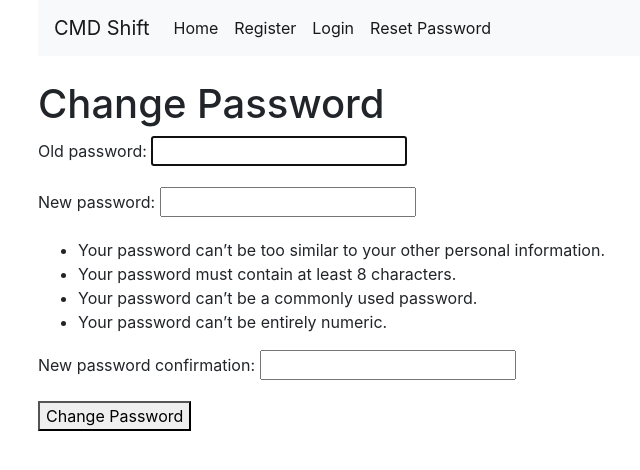
After one commit to Gauravwalia007/Django_custom_Admin, a Django app: page /accounts/change_password in a window 1280 px wide. The commit adds this page. Shown: the top 470 px of the page, without its empty margins (47-687 px from the left). Run offline with Django 3.2, Linux system fonts and the light colour scheme; some libraries are stand-ins or nearby versions.

Commit message:
added Reset_password, redefined navbar, redefined urls and redirect system through namespaces

```diff
--- a/cmdshift/accounts/urls.py
+++ b/cmdshift/accounts/urls.py
@@ -2,9 +2,10 @@ from django.contrib import admin
 from django.urls import path,include
 from django.contrib.auth.views import LoginView,LogoutView
 from . import views
-
-
-
+from django.contrib.auth.views import (
+    PasswordResetView,PasswordResetDoneView,
+    PasswordResetConfirmView,PasswordResetCompleteView
+    )
 
 
 urlpatterns = [
@@ -13,6 +14,13 @@ urlpatterns = [
     path('info',views.info,name='info'),
     path('login',LoginView.as_view(template_name='login.html'),name='login'),
     path('logout',LogoutView.as_view(template_name='logout.html'),name='logout'),
-    path('profile',views.profile,name='profile')
+    path('profile',views.profile,name='profile'),
+    path('profile/',views.profile,name='profile'),
+    path('edit_profile',views.edit_profile,name='edit_profile'),
+    path('change_password',views.change_password,name='change_password'),
+    path('password_reset',PasswordResetView.as_view(template_name='password_reset.html'),name='password_reset'),
+    path('password_reset_confrim',PasswordResetDoneView.as_view(template_name='password_reset_done.html'),name='password_reset_done'),
+    path('reset/<uidb64>/<token>',PasswordResetConfirmView.as_view(template_name='password_reset_confirm.html'),name='password_reset_confirm'),
+    path('reset/done',PasswordResetCompleteView.as_view(template_name='password_reset_complete.html'),name='password_reset_complete'),
 
 ]
--- a/cmdshift/accounts/views.py
+++ b/cmdshift/accounts/views.py
@@ -1,8 +1,10 @@
 from django.shortcuts import render,redirect,HttpResponse
 from .models import Users
 from django.contrib import messages
-from .forms import RegistrationForm
-
+from .forms import RegistrationForm,EditProfileForm
+from django.contrib.auth.forms import PasswordChangeForm
+from django.contrib.auth import update_session_auth_hash
+from django.urls import reverse
 
 def home(request):
     return render(request,'home.html')
@@ -13,7 +15,7 @@ def register(request):
         form = RegistrationForm(request.POST)
         if form.is_valid():
             form.save()
-            return redirect('login')
+            return redirect(reverse('accounts:login'))
         else:
             return render(request,'register.html',{'form':form})
     else:
@@ -24,7 +26,7 @@ def register(request):
 
 def info(request):
     if request.method=='POST':
-        return redirect('/')
+        return redirect(reverse('accounts:home'))
     else:
         user=Users.objects.all().last()
         return render(request,'info.html',{'user':user})
@@ -32,3 +34,29 @@ def info(request):
 def profile(request):
     user=request.user
     return render(request,'profile.html',{'user':user})
+
+
+def edit_profile(request):
+    if request.method=='POST':
+        form = EditProfileForm(request.POST,instance=request.user)
+        if form.is_valid():
+            form.save()
+            return redirect(reverse('accounts:profile'))
+        # else:
+        #     return render(request,'editprofile.html',{'form':form})
+    else:
+        form = EditProfileForm(instance=request.user)
+        return render(request,'edit_profile.html',{'form':form})
+
+def change_password(request):
+    if request.method=='POST':
+        form = PasswordChangeForm(data=request.POST,user=request.user)
+        if form.is_valid():
+            form.save()
+            update_session_auth_hash(request, form.user)
+            return redirect(reverse('accounts:login'))
+        # else:
+        #     return render(request,'change_password.html',{'form':form})
+    else:
+        form = PasswordChangeForm(user=request.user)
+        return render(request,'change_password.html',{'form':form})
--- a/cmdshift/cmdshift/settings.py
+++ b/cmdshift/cmdshift/settings.py
@@ -126,3 +126,6 @@ STATIC_URL = '/static/'
 
 MEDIA_URL = '/media/pics/'
 MEDIA_ROOT = os.path.join(BASE_DIR,'media')
+
+EMAIL_HOST = 'localhost'
+EMAIL_PORT = 1025
--- a/cmdshift/cmdshift/urls.py
+++ b/cmdshift/cmdshift/urls.py
@@ -18,11 +18,12 @@ from django.urls import path,include
 from django.conf import settings
 from django.conf.urls.static import static
 from django.shortcuts import redirect
+from . import views
 
 
 urlpatterns = [
-    path('',include('accounts.urls')),
-    path('accounts/',include('accounts.urls')),
+    path('',views.home,name='home'),
+    path('accounts/',include(('accounts.urls','accounts'),namespace='accounts')),
     path('admin/', admin.site.urls),
 ]
 urlpatterns = urlpatterns + static(settings.MEDIA_URL,document_root=settings.MEDIA_ROOT)
--- /dev/null
+++ b/cmdshift/cmdshift/views.py
@@ -0,0 +1,3 @@
+from django.shortcuts import redirect
+def home(request):
+    return redirect('/accounts')
--- a/cmdshift/templates/base.html
+++ b/cmdshift/templates/base.html
@@ -11,32 +11,52 @@
     {% endblock %}
 </head>
 <body>
+    <div class="container">
         <nav class="navbar navbar-expand-lg navbar-light bg-light">
-            <a class="navbar-brand" href="#">Navbar</a>
+            <a class="navbar-brand" href="{% url 'accounts:home' %}">CMD Shift</a>
             <button class="navbar-toggler" type="button" data-toggle="collapse" data-target="#navbarSupportedContent" aria-controls="navbarSupportedContent" aria-expanded="false" aria-label="Toggle navigation">
                 <span class="navbar-toggler-icon"></span>
             </button>
 
             <div class="collapse navbar-collapse" id="navbarSupportedContent">
+                {% if user.is_authenticated %}
                 <ul class="navbar-nav mr-auto">
                     <li class="nav-item active">
-                    <a class="nav-link" href="/">Home <span class="sr-only">(current)</span></a>
+                        <a class="nav-link" href="{% url 'accounts:home' %}">Home <span class="sr-only">(current)</span></a>
                     </li>
                     <li class="nav-item active">
-                    <a class="nav-link" href="/register">Register</a>
+                        <a class="nav-link" href="{% url 'accounts:profile' %}">Profile</a>
                     </li>
                     <li class="nav-item active">
-                    <a class="nav-link" href="/login">Login</a>
+                        <a class="nav-link" href="{% url 'accounts:edit_profile' %}">Edit Profile</a>
                     </li>
                     <li class="nav-item active">
-                    <a class="nav-link" href="/profile">Profile</a>
+                        <a class="nav-link" href="{% url 'accounts:change_password' %}">Change Password</a>
                     </li>
                     <li class="nav-item active">
-                    <a class="nav-link" href="/logout">Logout</a>
+                        <a class="nav-link" href="{% url 'accounts:logout' %}">Logout</a>
                     </li>
                 </ul>
+                {% else %}
+                <ul class="navbar-nav mr-auto">
+                    <li class="nav-item active">
+                        <a class="nav-link" href="{% url 'accounts:home' %}">Home <span class="sr-only">(current)</span></a>
+                    </li>
+                    <li class="nav-item active">
+                        <a class="nav-link" href="{% url 'accounts:register' %}">Register</a>
+                    </li>
+                    <li class="nav-item active">
+                        <a class="nav-link" href="{% url 'accounts:login' %}">Login</a>
+                    </li>
+                    <li class="nav-item active">
+                        <a class="nav-link" href="{% url 'accounts:password_reset' %}">Reset Password<span class="sr-only">(current)</span></a>
+                    </li>
+
+                </ul>
+                {% endif %}
             </div>
         </nav>
+    </div>
     {% block body %}
     {% endblock %}
 </body>
--- /dev/null
+++ b/cmdshift/templates/change_password.html
@@ -0,0 +1,17 @@
+{% extends 'base.html' %}
+
+{% block head %}
+    <title>Change Password</title>
+{% endblock %}
+{% block body %}
+<br>
+    <div class="container">
+        <h1>Change Password</h1>
+        <form method="POST">
+            {% csrf_token %}
+            {{form.as_p}}
+            <button type="submit">Change Password</button>
+        </form>
+    </div>
+
+{% endblock %}
--- a/cmdshift/templates/register.html
+++ b/cmdshift/templates/register.html
@@ -7,7 +7,7 @@
 <br>
     <div class="container">
         <h1>Register</h1>
-        <form action="register" method="POST">
+        <form method="POST">
             {% csrf_token %}
             {{form.as_p}}
             <button type="submit">Register</button>
```
Also changed, not shown: cmdshift/accounts/forms.py (+10 -1 lines), cmdshift/templates/edit_profile.html (added, +17 -0 lines), cmdshift/templates/home.html (+9 -9 lines), cmdshift/templates/password_reset.html (added, +18 -0 lines), cmdshift/templates/password_reset_complete.html (added, +14 -0 lines), cmdshift/templates/password_reset_confirm.html (added, +18 -0 lines), cmdshift/templates/password_reset_done.html (added, +15 -0 lines). Lines whose indentation alone changed are shown as unchanged.
